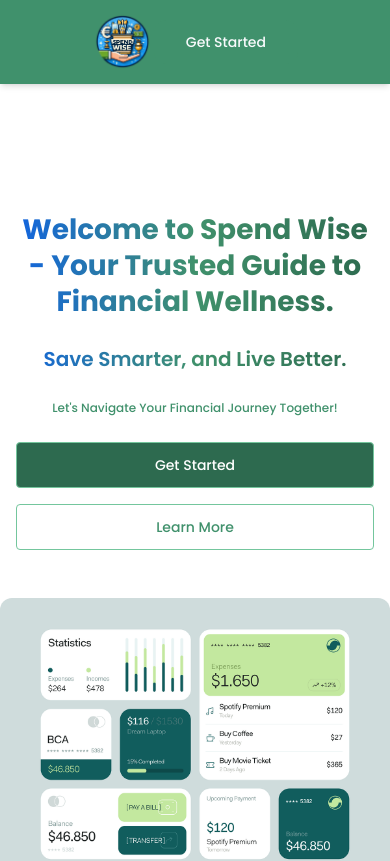
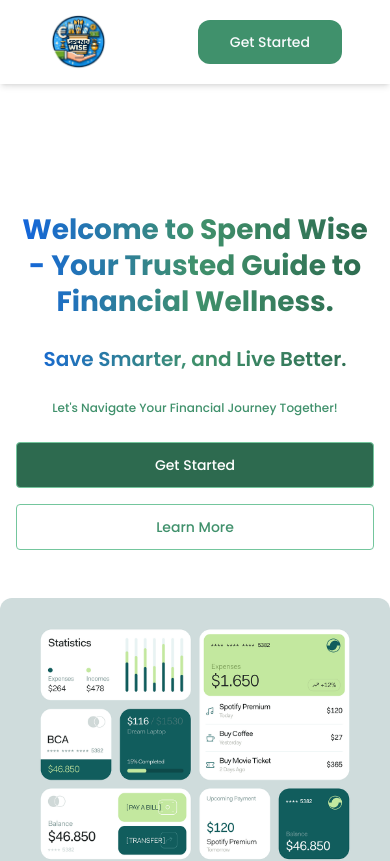
Before and after one commit to Gspeed-bit/spendie-wise, a Next.js app: page / in a window 390 px wide. Shown: the top 861 px of the page. Built offline with nearby package versions, Linux system fonts and the light colour scheme; no server answers.

Commit message:
Update header.tsx

```diff
--- a/components/ui/shared/header.tsx
+++ b/components/ui/shared/header.tsx
@@ -7,8 +7,8 @@ import Link from "next/link";
 const Header = () => {
   const { user, isSignedIn } = useUser();
   return (
-    <div className=" w-full shadow-md sticky top-0 bg-primary z-90">
-      <div className=" mx-20 flex-between p-3 ">
+    <div className=" w-full shadow-md sticky top-0 z-90">
+      <div className=" mx-9 md:mx-20 flex-between p-3 ">
         <Link href={"/"}>
           <Image src="/logo.png" width={60} height={50} alt="Logo" />
         </Link>
```
